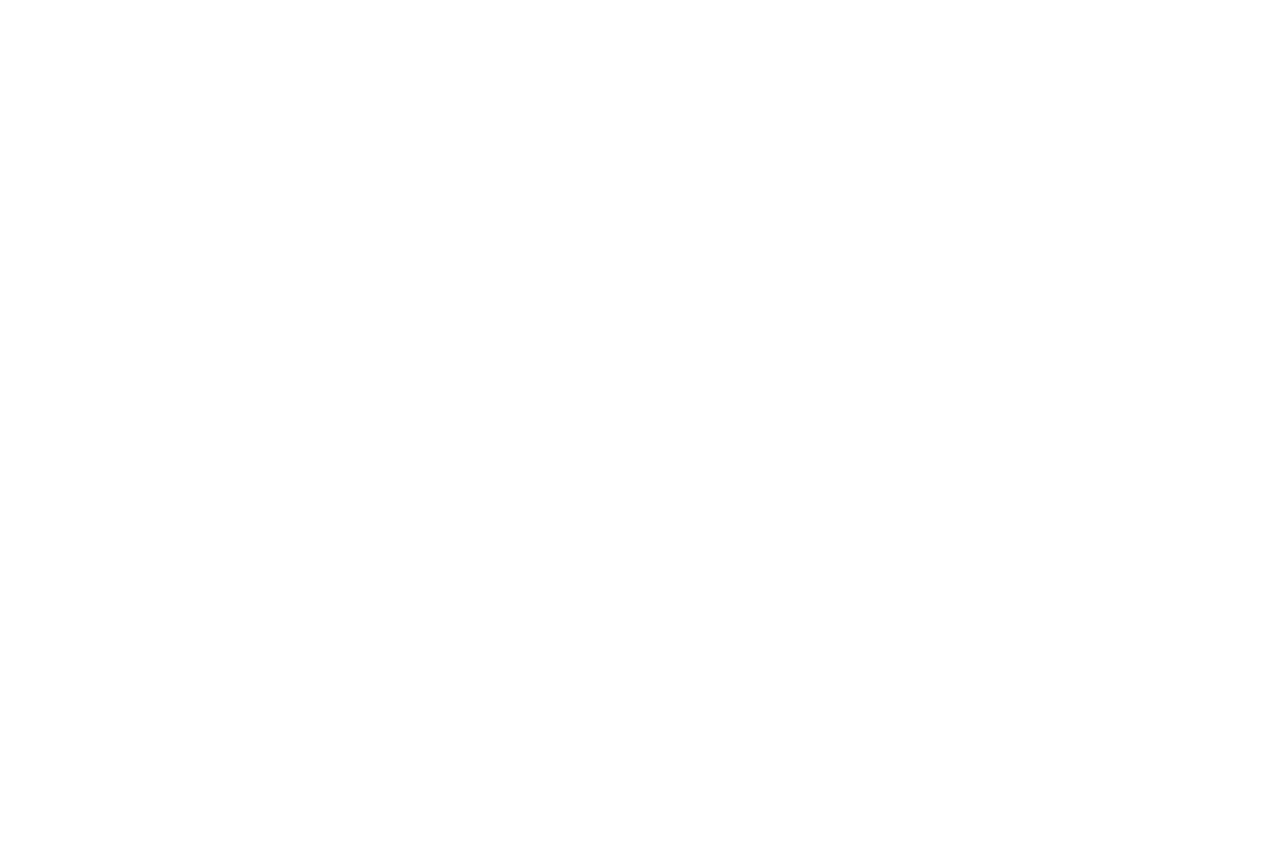
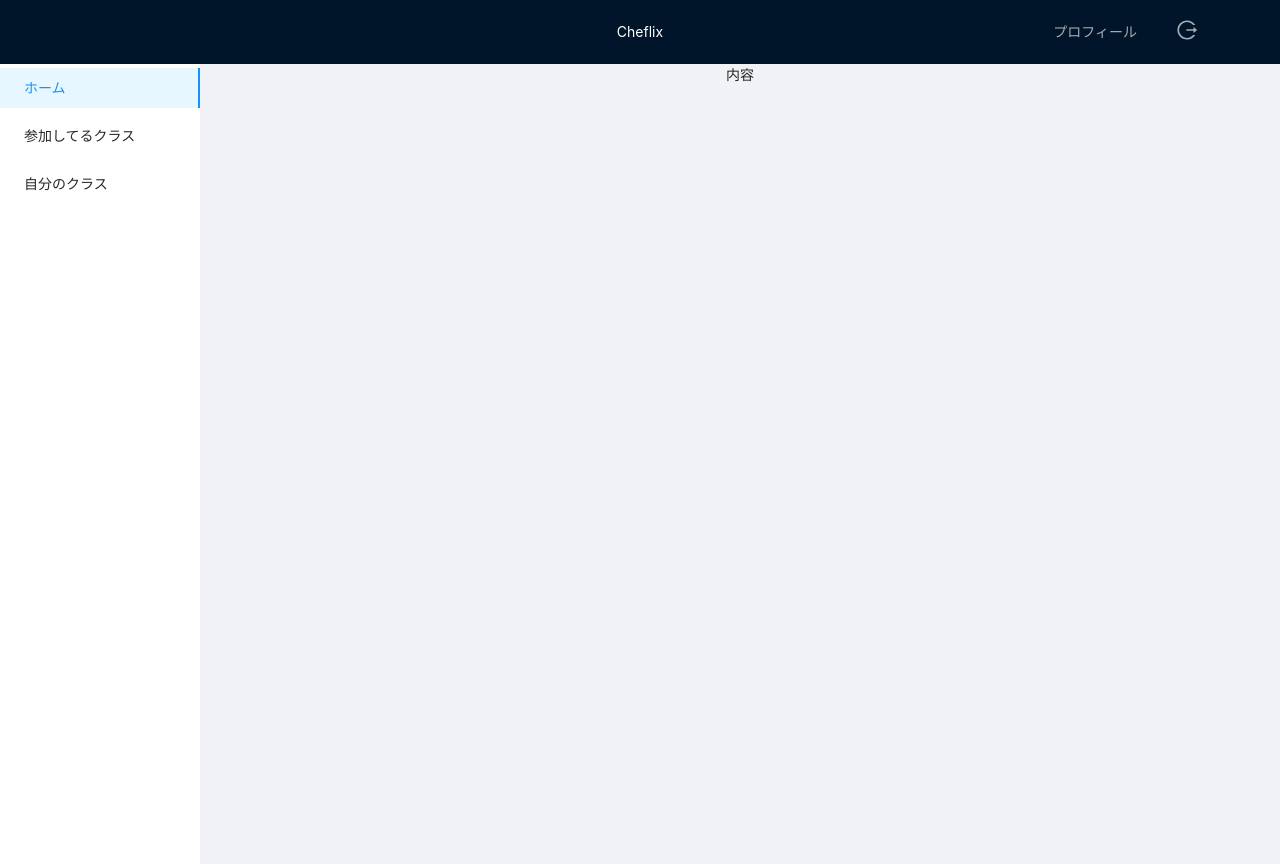
Before and after one commit to phanngoccuong/cheflix_frontend, a React (Create React App) app: page / in a window 1280 px wide. Before the commit the page ends 800 px from the top, so only its background shows below. Built offline with nearby package versions, Linux system fonts and the light colour scheme.

Commit message:
site layout

```diff
--- a/src/App.css
+++ b/src/App.css
@@ -1,3 +1,5 @@
+@import '~antd/dist/antd.css';
+
 .App {
   text-align: center;
 }
@@ -36,3 +38,7 @@
     transform: rotate(360deg);
   }
 }
+
+.header {
+  background-color: #fff !important;
+}
--- a/src/App.js
+++ b/src/App.js
@@ -2,24 +2,16 @@ import React from 'react';
 import logo from './logo.svg';
 import './App.css';
 
+import { Header } from './components';
+
+import { Main, Login } from './pages';
+
+
+
 function App() {
   return (
     <div className="App">
-      {/* <header className="App-header">
-        <img src={logo} className="App-logo" alt="logo" />
-        <p>
-          Edit <code>src/App.js</code> and save to reload.
-        </p>
-        <a
-          className="App-link"
-          href="https://reactjs.org"
-          target="_blank"
-          rel="noopener noreferrer"
-        >
-          Learn React
-        </a>
-      </header> */}
-
+      <Main />
     </div>
   );
 }
--- a/src/components/Header.jsx
+++ b/src/components/Header.jsx
@@ -0,0 +1,42 @@
+import React from 'react';
+
+import { Layout, Row, Col, Menu } from 'antd';
+
+import { LogoutOutlined } from '@ant-design/icons';
+function Header() {
+    return (
+        <Layout.Header
+            style={{
+                position: 'fixed',
+                zIndex: 1,
+                width: '100%',
+                color: '#fff'
+            }}
+        >
+            <div className="logo" />
+            <Row justify="space-between">
+                <Col span={4}>
+                </Col>
+                <Col span={4}>
+                    Cheflix
+                </Col>
+                <Col span={4}>
+                    <Menu theme="dark" mode="horizontal">
+                        <Menu.Item key="1">
+                            プロフィール
+                        </Menu.Item>
+                        <Menu.Item key="2">
+                            <LogoutOutlined
+                                style={{
+                                    fontSize: 20
+                                }}
+                            />
+                        </Menu.Item>
+                    </Menu>
+                </Col>
+            </Row>
+        </Layout.Header>
+    );
+}
+
+export default Header;
--- /dev/null
+++ b/src/components/Sidebar.jsx
@@ -0,0 +1,30 @@
+import React from 'react';
+
+import { Layout, Menu } from 'antd';
+
+function Sidebar() {
+    return (
+        <Layout.Sider
+            width={200}
+            style={{
+                overflow: 'auto',
+                height: '100vh',
+                position: 'fixed',
+                left: 0,
+                top: 64
+            }}
+        >
+            <Menu
+                mode="inline"
+                defaultSelectedKeys={['1']}
+                style={{ height: '100%', borderRight: 0 }}
+            >
+                <Menu.Item key="1">ホーム</Menu.Item>
+                <Menu.Item key="2">参加してるクラス</Menu.Item>
+                <Menu.Item key="3">自分のクラス</Menu.Item>
+            </Menu>
+        </Layout.Sider>
+    );
+}
+
+export default Sidebar;
--- a/src/components/index.js
+++ b/src/components/index.js
@@ -0,0 +1,7 @@
+import Header from './Header';
+import Sidebar from './Sidebar';
+
+export {
+    Header,
+    Sidebar
+}
--- /dev/null
+++ b/src/pages/Login.jsx
@@ -0,0 +1,17 @@
+import React from 'react';
+import logo from '../logo.svg';
+
+import { Layout, Menu } from 'antd';
+import { Header, Sidebar } from '../components';
+
+const { Content } = Layout;
+
+function Login() {
+  return (
+    <div>
+      Login
+    </div>
+  );
+}
+
+export default Login;
--- /dev/null
+++ b/src/pages/Main.jsx
@@ -0,0 +1,25 @@
+import React from 'react';
+import logo from '../logo.svg';
+
+import { Layout, Menu } from 'antd';
+import { Header, Sidebar } from '../components';
+
+const { Content } = Layout;
+
+function Main() {
+  return (
+    <div>
+      <Layout>
+        <Header />
+        <Layout>
+          <Sidebar />
+          <Content style={{ marginLeft: 200, marginTop: 64, minHeight: '100vh' }}>
+            内容
+          </Content>
+        </Layout>
+      </Layout>
+    </div>
+  );
+}
+
+export default Main;
--- /dev/null
+++ b/src/pages/index.js
@@ -0,0 +1,7 @@
+import Login from './Login';
+import Main from './Main';
+
+export {
+    Login,
+    Main
+}
```
Also changed, not shown: src/utils/index.js (added).
